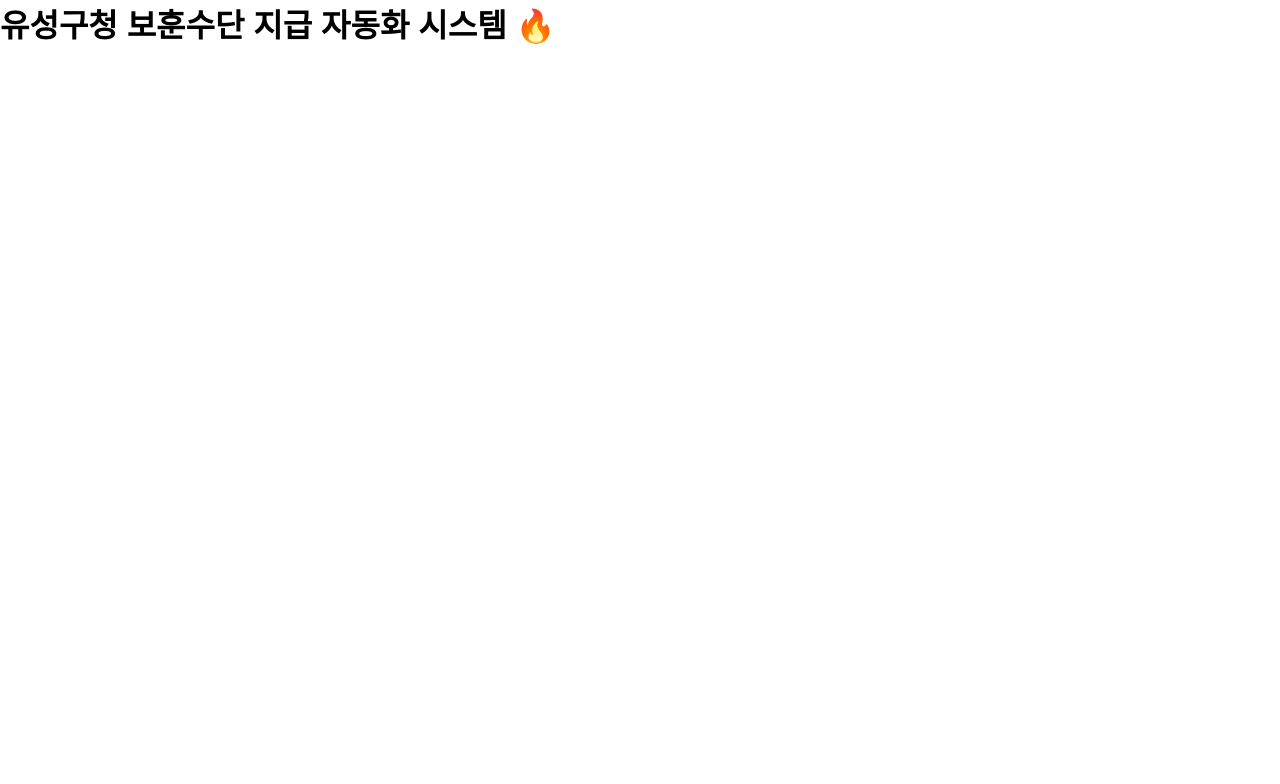
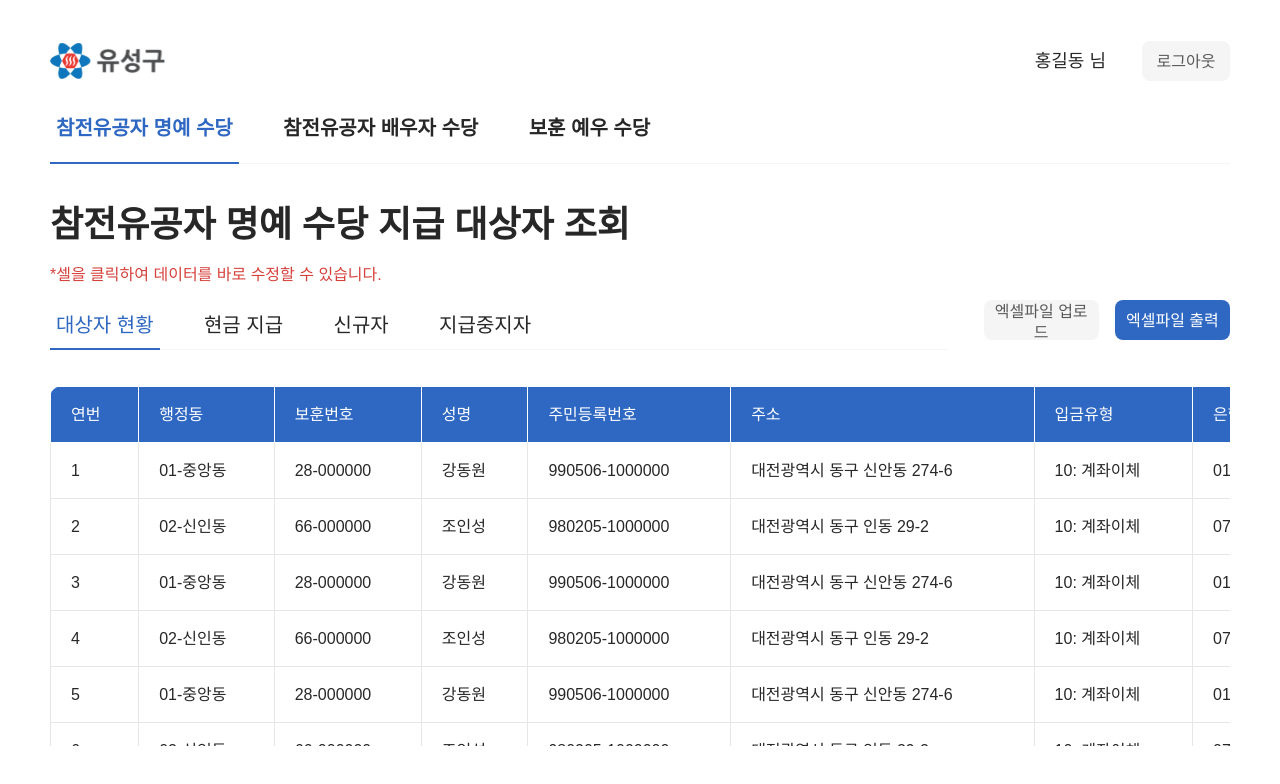
Before and after one commit to Yuseong-AllowancePayments/Yuseong_AllowancePayments_FRONT, a React (Create React App) app: page /main in a window 1280 px wide. Shown: the top 784 px of the page. Built offline with nearby package versions, Linux system fonts and the light colour scheme.

Commit message:
feat :: 메인 페이지 퍼블리싱

```diff
--- a/src/constants/main/index.ts
+++ b/src/constants/main/index.ts
@@ -36,3 +36,245 @@ export const ExcelTabItemInfo: ExcelTabItemType[] = [
     tabItem: "지급중지자",
   },
 ];
+
+export const Title: string[] = [
+  "연번",
+  "행정동",
+  "보훈번호",
+  "성명",
+  "주민등록번호",
+  "주소",
+  "입금유형",
+  "은행명",
+  "예금주",
+  "계좌번호",
+  "시비",
+  "구비",
+];
+
+export const Values: string[][] = [
+  [
+    "1",
+    "01-중앙동",
+    "28-000000",
+    "강동원",
+    "990506-1000000",
+    "대전광역시 동구 신안동 274-6",
+    "10: 계좌이체",
+    "012: 농협",
+    "강동원",
+    "7777021642572",
+    "99,999,999",
+    "99,999,999",
+  ],
+  [
+    "2",
+    "02-신인동",
+    "66-000000",
+    "조인성",
+    "980205-1000000",
+    "대전광역시 동구 인동 29-2",
+    "10: 계좌이체",
+    "071: 우체국",
+    "조인성",
+    "01000000000",
+    "99,999,999",
+    "99,999,999",
+  ],
+  [
+    "3",
+    "01-중앙동",
+    "28-000000",
+    "강동원",
+    "990506-1000000",
+    "대전광역시 동구 신안동 274-6",
+    "10: 계좌이체",
+    "012: 농협",
+    "강동원",
+    "7777021642572",
+    "99,999,999",
+    "99,999,999",
+  ],
+  [
+    "4",
+    "02-신인동",
+    "66-000000",
+    "조인성",
+    "980205-1000000",
+    "대전광역시 동구 인동 29-2",
+    "10: 계좌이체",
+    "071: 우체국",
+    "조인성",
+    "01000000000",
+    "99,999,999",
+    "99,999,999",
+  ],
+  [
+    "5",
+    "01-중앙동",
+    "28-000000",
+    "강동원",
+    "990506-1000000",
+    "대전광역시 동구 신안동 274-6",
+    "10: 계좌이체",
+    "012: 농협",
+    "강동원",
+    "7777021642572",
+    "99,999,999",
+    "99,999,999",
+  ],
+  [
+    "6",
+    "02-신인동",
+    "66-000000",
+    "조인성",
+    "980205-1000000",
+    "대전광역시 동구 인동 29-2",
+    "10: 계좌이체",
+    "071: 우체국",
+    "조인성",
+    "01000000000",
+    "99,999,999",
+    "99,999,999",
+  ],
+  [
+    "7",
+    "01-중앙동",
+    "28-000000",
+    "강동원",
+    "990506-1000000",
+    "대전광역시 동구 신안동 274-6",
+    "10: 계좌이체",
+    "012: 농협",
+    "강동원",
+    "7777021642572",
+    "99,999,999",
+    "99,999,999",
+  ],
+  [
+    "8",
+    "02-신인동",
+    "66-000000",
+    "조인성",
+    "980205-1000000",
+    "대전광역시 동구 인동 29-2",
+    "10: 계좌이체",
+    "071: 우체국",
+    "조인성",
+    "01000000000",
+    "99,999,999",
+    "99,999,999",
+  ],
+  [
+    "9",
+    "01-중앙동",
+    "28-000000",
+    "강동원",
+    "990506-1000000",
+    "대전광역시 동구 신안동 274-6",
+    "10: 계좌이체",
+    "012: 농협",
+    "강동원",
+    "7777021642572",
+    "99,999,999",
+    "99,999,999",
+  ],
+  [
+    "10",
+    "02-신인동",
+    "66-000000",
+    "조인성",
+    "980205-1000000",
+    "대전광역시 동구 인동 29-2",
+    "10: 계좌이체",
+    "071: 우체국",
+    "조인성",
+    "01000000000",
+    "99,999,999",
+    "99,999,999",
+  ],
+  [
+    "11",
+    "01-중앙동",
+    "28-000000",
+    "강동원",
+    "990506-1000000",
+    "대전광역시 동구 신안동 274-6",
+    "10: 계좌이체",
+    "012: 농협",
+    "강동원",
+    "7777021642572",
+    "99,999,999",
+    "99,999,999",
+  ],
+  [
+    "12",
+    "02-신인동",
+    "66-000000",
+    "조인성",
+    "980205-1000000",
+    "대전광역시 동구 인동 29-2",
+    "10: 계좌이체",
+    "071: 우체국",
+    "조인성",
+    "01000000000",
+    "99,999,999",
+    "99,999,999",
+  ],
+  [
+    "13",
+    "01-중앙동",
+    "28-000000",
+    "강동원",
+    "990506-1000000",
+    "대전광역시 동구 신안동 274-6",
+    "10: 계좌이체",
+    "012: 농협",
+    "강동원",
+    "7777021642572",
+    "99,999,999",
+    "99,999,999",
+  ],
+  [
+    "14",
+    "02-신인동",
+    "66-000000",
+    "조인성",
+    "980205-1000000",
+    "대전광역시 동구 인동 29-2",
+    "10: 계좌이체",
+    "071: 우체국",
+    "조인성",
+    "01000000000",
+    "99,999,999",
+    "99,999,999",
+  ],
+  [
+    "15",
+    "01-중앙동",
+    "28-000000",
+    "강동원",
+    "990506-1000000",
+    "대전광역시 동구 신안동 274-6",
+    "10: 계좌이체",
+    "012: 농협",
+    "강동원",
+    "7777021642572",
+    "99,999,999",
+    "99,999,999",
+  ],
+  [
+    "16",
+    "02-신인동",
+    "66-000000",
+    "조인성",
+    "980205-1000000",
+    "대전광역시 동구 인동 29-2",
+    "10: 계좌이체",
+    "071: 우체국",
+    "조인성",
+    "01000000000",
+    "99,999,999",
+    "99,999,999",
+  ],
+];
--- a/src/pages/MainPage.tsx
+++ b/src/pages/MainPage.tsx
@@ -1,5 +1,26 @@
+import styled from "styled-components";
+import Header from "../components/main/Header";
+import Tab from "../components/main/Tab";
+import { useState } from "react";
+import { TabItemType, TabItemInfo } from "../constants/main";
+import Section from "../components/main/Section";
+
 const MainPage = () => {
-  return <h1>유성구청 보훈수단 지급 자동화 시스템 🔥</h1>;
+  const [clickItemInfo, setClickItemInfo] = useState<TabItemType>(
+    TabItemInfo[0]
+  );
+
+  return (
+    <Container>
+      <Header />
+      <Tab clickItemInfo={clickItemInfo} setClickItemInfo={setClickItemInfo} />
+      <Section clickItemInfo={clickItemInfo} />
+    </Container>
+  );
 };
 
+const Container = styled.div`
+  padding: 30px 50px 0px 50px;
+`;
+
 export default MainPage;
```
